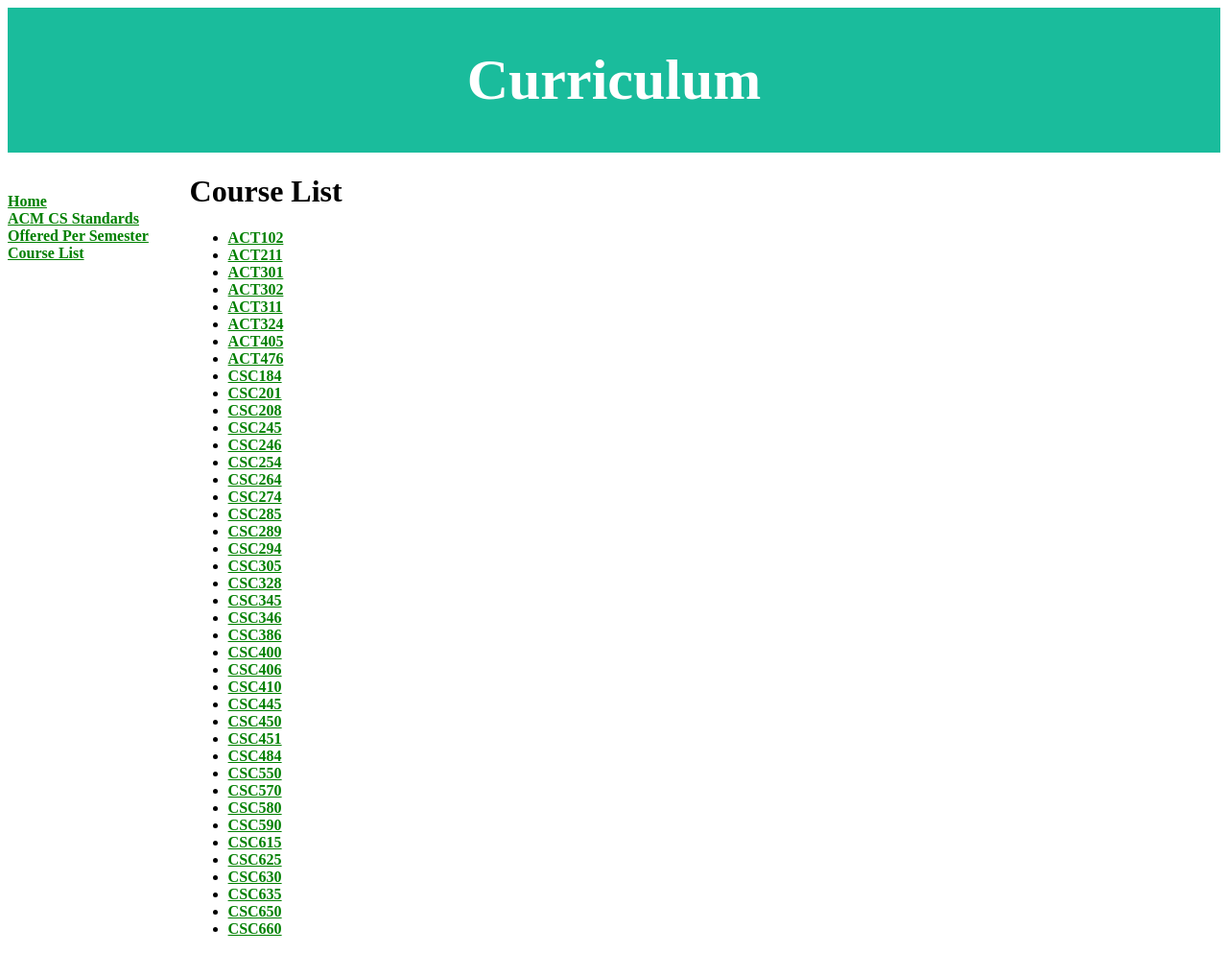
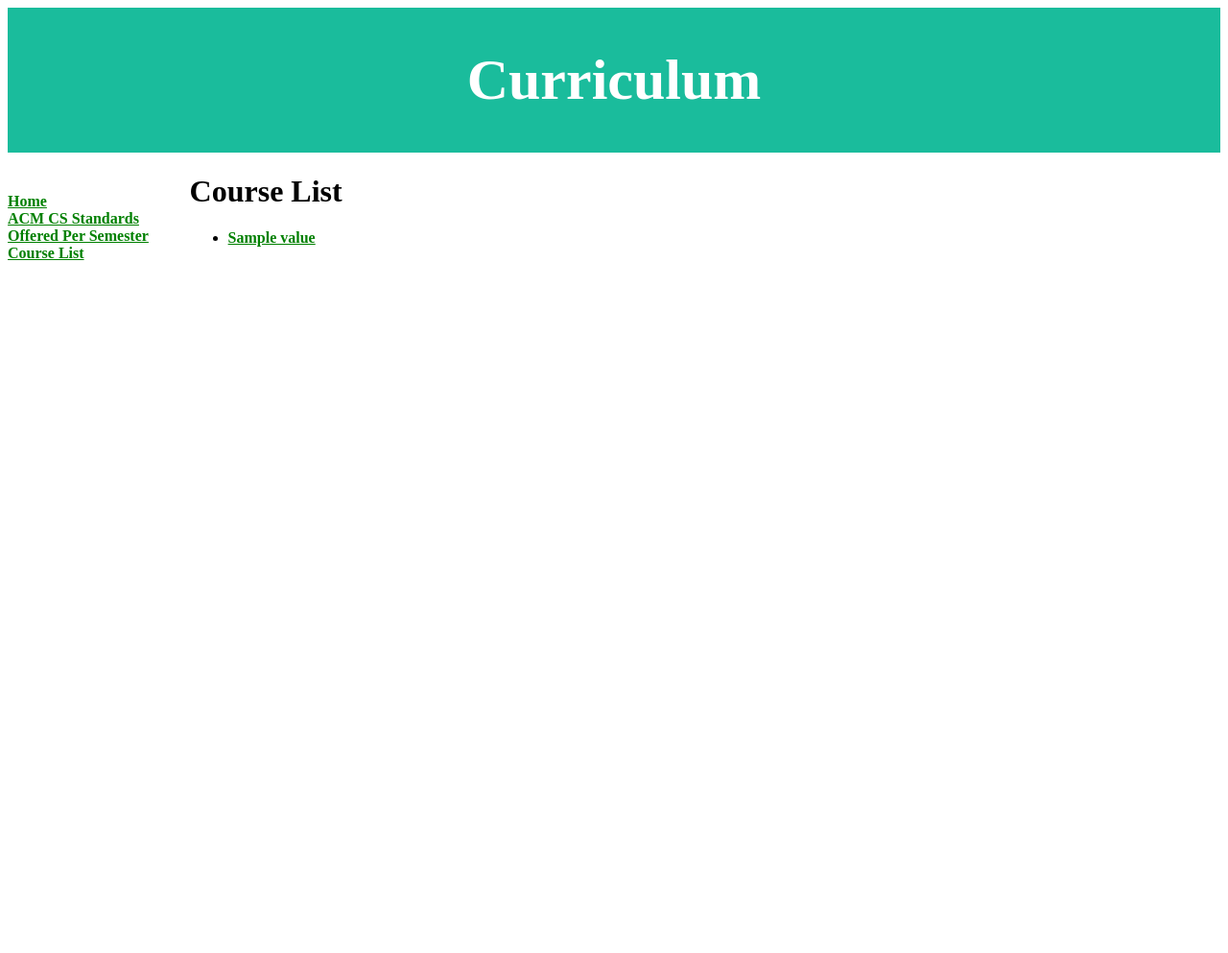
Before and after one commit to mwsu-csmp/scheduling-dashboard, a Django app: template polls/templates/polls/courselist.html in a window 1280 px wide. Shown: the whole page at 96% size. After the commit the page ends 271 px from the top, so only its background shows below. Run offline with Django 3.2, Linux system fonts and the light colour scheme; the template is opened without the code that fills it: most values are stand-ins (such as "Sample title", 1, 10 or a date in 2020); parts of the project's set-up code (start-up, migrations or seed data) failed here and were passed over.

Commit message:
Corrected issues with the list displaying all courses. App now adds courses to list when xml file is added to folder

```diff
--- a/polls/templates/polls/base.html
+++ b/polls/templates/polls/base.html
@@ -4,7 +4,6 @@
   {% block title %}{% endblock %}
   <meta charset="utf-8">
   <meta name="viewport" content="width=device-width, initial-scale=1">
-  <!-- Add additional CSS in static file -->
   {% load static %}
   <link rel="stylesheet" href="{% static 'polls/style.css' %}">
 </head>
--- a/polls/templates/polls/courselist.html
+++ b/polls/templates/polls/courselist.html
@@ -4,47 +4,9 @@
    {% endblock %}
      {% block content %}
         <h1> Course List </h1>
-	<ul>
-          <li><b><a href="{% url 'ACT102' %}">ACT102</a></b></li>
-          <li><b><a href="{% url 'ACT211' %}">ACT211</a></b></li>
-          <li><b><a href="{% url 'ACT301' %}">ACT301</a></b></li>
-          <li><b><a href="{% url 'ACT302' %}">ACT302</a></b></li>
-          <li><b><a href="{% url 'ACT311' %}">ACT311</a></b></li>
-          <li><b><a href="{% url 'ACT324' %}">ACT324</a></b></li>
-          <li><b><a href="{% url 'ACT405' %}">ACT405</a></b></li>
-          <li><b><a href="{% url 'ACT476' %}">ACT476</a></b></li>
-          <li><b><a href="{% url 'CSC184' %}">CSC184</a></b></li>
-          <li><b><a href="{% url 'CSC201' %}">CSC201</a></b></li>
-          <li><b><a href="{% url 'CSC208' %}">CSC208</a></b></li>
-          <li><b><a href="{% url 'CSC245' %}">CSC245</a></b></li>
-          <li><b><a href="{% url 'CSC246' %}">CSC246</a></b></li>
-          <li><b><a href="{% url 'CSC254' %}">CSC254</a></b></li>
-          <li><b><a href="{% url 'CSC264' %}">CSC264</a></b></li>
-          <li><b><a href="{% url 'CSC274' %}">CSC274</a></b></li>
-          <li><b><a href="{% url 'CSC285' %}">CSC285</a></b></li>
-          <li><b><a href="{% url 'CSC289' %}">CSC289</a></b></li>
-          <li><b><a href="{% url 'CSC294' %}">CSC294</a></b></li>
-          <li><b><a href="{% url 'CSC305' %}">CSC305</a></b></li>
-          <li><b><a href="{% url 'CSC328' %}">CSC328</a></b></li>
-          <li><b><a href="{% url 'CSC345' %}">CSC345</a></b></li>
-          <li><b><a href="{% url 'CSC346' %}">CSC346</a></b></li>
-          <li><b><a href="{% url 'CSC386' %}">CSC386</a></b></li>
-          <li><b><a href="{% url 'CSC400' %}">CSC400</a></b></li>
-          <li><b><a href="{% url 'CSC406' %}">CSC406</a></b></li>
-          <li><b><a href="{% url 'CSC410' %}">CSC410</a></b></li>
-          <li><b><a href="{% url 'CSC445' %}">CSC445</a></b></li>
-          <li><b><a href="{% url 'CSC450' %}">CSC450</a></b></li>
-          <li><b><a href="{% url 'CSC451' %}">CSC451</a></b></li>
-          <li><b><a href="{% url 'CSC484' %}">CSC484</a></b></li>
-          <li><b><a href="{% url 'CSC550' %}">CSC550</a></b></li>
-          <li><b><a href="{% url 'CSC570' %}">CSC570</a></b></li>
-          <li><b><a href="{% url 'CSC580' %}">CSC580</a></b></li>
-          <li><b><a href="{% url 'CSC590' %}">CSC590</a></b></li>
-          <li><b><a href="{% url 'CSC615' %}">CSC615</a></b></li>
-          <li><b><a href="{% url 'CSC625' %}">CSC625</a></b></li>
-          <li><b><a href="{% url 'CSC630' %}">CSC630</a></b></li>
-          <li><b><a href="{% url 'CSC635' %}">CSC635</a></b></li>
-          <li><b><a href="{% url 'CSC650' %}">CSC650</a></b></li>
-          <li><b><a href="{% url 'CSC660' %}">CSC660</a></b></li>
+        <ul>
+        {% for value in values %}
+            <li><b><a href={% url 'course' value %}>{{ value }} </a></b></li>
+        {% endfor %}
         </ul>
      {% endblock %}
--- a/polls/urls.py
+++ b/polls/urls.py
@@ -8,6 +8,6 @@ urlpatterns = [
     path('acmcs/', xmlviews.parStandards, name='acmcs'),
     path('persemester/', views.persemester, name='persemester'),
     path('schedule/', xmlviews.parSchedule, name='schedule'),
-    path('courselist/', views.courselist, name='courselist'),
-    path('courselist/<str:course>/', xmlviews.parCourses),
+    path('courselist/', views.getCourses, name='courselist'),
+    path('courselist/<str:course>/', xmlviews.parCourses, name='course'),
 ]
```
Also changed, not shown: polls/views.py (+23 -14 lines), polls/xmlviews.py (+6 -1 lines).
